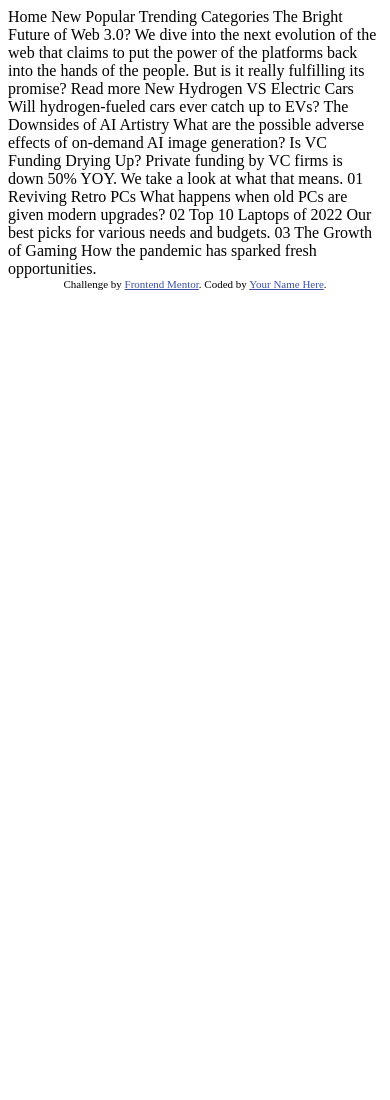
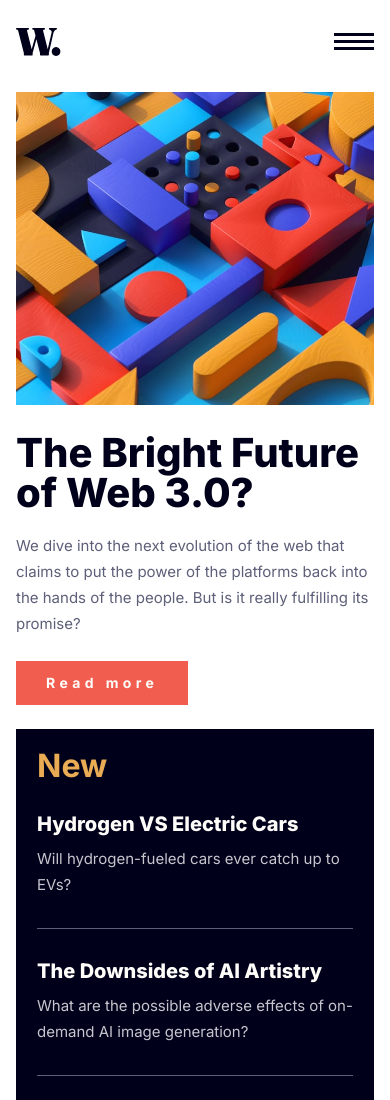
Before and after one commit to krishee107/FRONTENDMENTOR_News-homepage, a plain HTML site: page index.html in a window 390 px wide. Shown: the top 1100 px of the page. Before the commit the page ends 844 px from the top, so only its background shows below. Drawn offline with Linux system fonts and the light colour scheme.

Commit message:
Versión mobile first

```diff
--- /dev/null
+++ b/css/style.css
@@ -0,0 +1,161 @@
+@import url('https://fonts.googleapis.com/css2?family=Inter:wght@400;700;800&display=swap');
+
+:root{
+    /*Colors*/
+
+    /*Primary*/
+    --primary-color:hsl(35, 77%, 62%);
+    --primary-color2:hsl(5, 85%, 63%);
+    /*Neutral*/
+    --neutral-color:hsl(36, 100%, 99%);
+    --neutral-color2:hsl(233, 8%, 79%);
+    --neutral-color3:hsl(236, 13%, 42%);
+    --neutral-color4:hsl(240, 100%, 5%);
+
+
+    /* Typography */
+    --fs:15px;
+    --ff:'Inter', sans-serif;
+}
+
+/* General */
+
+html, body{
+    min-height: 100vh;
+    width: 100vw;
+    margin: 0;
+    font-family: var(--ff);
+    font-size: var(--fs);
+    overflow-x: hidden;
+}
+
+.container {
+    padding: 28px 16px;
+}
+
+/* Header */
+header {
+    display: flex;
+    justify-content: space-between;
+    align-items: center;
+    padding-bottom: 32px;
+}
+.logo {
+    max-width: 45px;
+}.logo img {
+    width: 100%;
+}
+.menu_hamburguesa_close{display: none;}
+
+/*Hero */
+.hero_img {padding-bottom: 24px;}
+.hero_img img {
+    max-width: 100%;
+}
+.hero_content {
+    display: flex;
+    flex-direction: column;
+    gap: 20px;
+}
+.hero_title {font-weight: 800;font-size: 40px;line-height: 40px;color: var(--neutral-color4);}
+.hero_text {
+    font-weight: 400;
+    font-size: 15px;
+    line-height: 26px;
+    color: var(--neutral-color3);
+}
+.hero_text_button {
+    color: var(--neutral-color);
+    font-weight: 700;
+    font-size: 14px;
+    line-height: 24px;
+    letter-spacing: 4.375px;
+    background-color: var(--primary-color2);
+    width: fit-content;
+    padding: 10px 30px;
+    margin: 24px;
+    margin-left: unset;
+}
+
+/* Aside news*/
+aside {
+    background: var(--neutral-color4);
+    padding: 21px;
+}
+.aside_title {
+    font-weight: 700;
+    font-size: 32px;
+    line-height: 32px;
+    color: var(--primary-color);
+}
+.news {
+    display: flex;
+    flex-direction: column;
+}
+.new {
+    padding: 30px 0;
+    display: flex;
+    flex-direction: column;
+    gap: 10px;
+}
+
+.new:not(.new:last-child) {
+    border-bottom: 1px solid var(--neutral-color3);
+}
+.new_title {
+    font-weight: 800;
+    font-size: 20px;
+    line-height: 24px;
+    color: var(--neutral-color);
+}
+
+.new_text {
+    color: var(--neutral-color2);
+    font-weight: 400;
+    font-size: 15px;
+    line-height: 26px;
+}
+
+/* Bottom news */
+.bottom_content {
+    padding-top: 64px;
+    display: flex;
+    flex-direction: column;
+    gap: 32px;
+}
+
+.bottom_new {
+    display: flex;
+    width: 100%;
+    gap: 24px;
+}
+.bottom_new_img img {
+    max-width: 100px;
+}
+
+.bottom_new_content {
+    display: flex;
+    flex-direction: column;
+    gap: 10px;
+}
+
+.bottom_new_content_number {
+    font-weight: 700;
+    font-size: 32px;
+    line-height: 32px;
+    color: var(--neutral-color2);
+}
+
+.bottom_new_content_title {
+    font-weight: 800;
+    font-size: 18px;
+    line-height: 24px;
+    color: var(--neutral-color4);
+}
+
+.bottom_new_content_text {
+    font-weight: 400;
+    font-size: 15px;
+    line-height: 26px;
+    color: var(--neutral-color3);
+}
--- a/index.html
+++ b/index.html
@@ -5,56 +5,102 @@
   <meta name="viewport" content="width=device-width, initial-scale=1.0"> <!-- displays site properly based on user's device -->
 
   <link rel="icon" type="image/png" sizes="32x32" href="./images/favicon-32x32.png">
-
+  <link rel="stylesheet" href="./css/style.css">
   <title>Frontend Mentor | News homepage</title>
 
-  <!-- Feel free to remove these styles or customise in your own stylesheet 👍 -->
-  <style>
-    .attribution { font-size: 11px; text-align: center; }
-    .attribution a { color: hsl(228, 45%, 44%); }
-  </style>
 </head>
 <body>
 
+  <div class="container">
+    <header>
+      <div class="logo"><img src="./assets/images/logo.svg" alt="Logo"></div>
+      <div class="menu">
+        <div class="menu_hamburguesa">
+          <div class="menu_hamburguesa_open"><img src="./assets/images/icon-menu.svg" alt="open menu"></div>
+          <div class="menu_hamburguesa_close"><img src="./assets/images/icon-menu-close.svg" alt="close menu"></div>
+        </div>
+      </div>
+    </header>
+
+    <div class="hero">
+      <div class="hero_img">
+        <!-- Imagen principal -->
+        <picture>
+          <source srcset="./assets/images/image-web-3-desktop.jpg" media="(min-width: 600px)">
+          <img src="./assets/images/image-web-3-mobile.jpg" alt="">
+        </picture>
+      </div>
+
+        <!-- Contenido inferior -->
+        <div class="hero_content">
+          <!-- Titulo -->
+          <div class="hero_title">The Bright Future of Web 3.0?</div>
+
+          <div class="hero_text">
+            <!-- Texto-->
+            <div class="hero_text_content">
+              We dive into the next evolution of the web that claims to put the power of the platforms back into the hands of the people.
+              But is it really fulfilling its promise?
+            </div>
+            <!-- Read more -->
+            <div class="hero_text_button">Read more</div>
+        </div>
+    </div>
+
+    <aside>
+      <div class="aside_title">New</div>
+      <div class="news">
+        <div class="new">
+          <div class="new_title">Hydrogen VS Electric Cars</div>
+          <div class="new_text">Will hydrogen-fueled cars ever catch up to EVs?</div>
+        </div>
+
+        <div class="new">
+          <div class="new_title">The Downsides of AI Artistry</div>
+          <div class="new_text">What are the possible adverse effects of on-demand AI image generation?</div>
+        </div>
+
+        <div class="new">
+          <div class="new_title">Is VC Funding Drying Up?</div>
+          <div class="new_text">Private funding by VC firms is down 50% YOY. We take a look at what that means.</div>
+        </div>
+      </div>
+    </aside>
+
+    <section class="bottom_content">
+      <div class="bottom_new">
+        <div class="bottom_new_img"><img src="./assets/images/image-retro-pcs.jpg" alt="New preview Reviving Retro PCs"></div>
+        <div class="bottom_new_content">
+          <div class="bottom_new_content_number">01</div>
+          <div class="bottom_new_content_title">Reviving Retro PCs</div>
+          <div class="bottom_new_content_text">What happens when old PCs are given modern upgrades?</div>
+        </div>
+      </div>
+
+      <div class="bottom_new">
+          <div class="bottom_new_img"><img src="./assets/images/image-top-laptops.jpg" alt="New preview Top 10 Laptops of 2022"></div>
+          <div class="bottom_new_content">
+            <div class="bottom_new_content_number">02</div>
+            <div class="bottom_new_content_title">Top 10 Laptops of 2022</div>
+            <div class="bottom_new_content_text">Our best picks for various needs and budgets.</div>
+          </div>
+      </div>
+
+      <div class="bottom_new">
+            <div class="bottom_new_img"><img src="./assets/images/image-gaming-growth.jpg" alt="New preview The Growth of Gaming"></div>
+            <div class="bottom_new_content">
+              <div class="bottom_new_content_number">03</div>
+              <div class="bottom_new_content_title">The Growth of Gaming</div>
+              <div class="bottom_new_content_text">How the pandemic has sparked fresh opportunities.</div>
+            </div>
+      </div>
+    </section>
+  </div>
   Home
   New
   Popular
   Trending
   Categories
 
-  The Bright Future of Web 3.0?
-
-  We dive into the next evolution of the web that claims to put the power of the platforms back into the hands of the people.
-  But is it really fulfilling its promise?
-
-  Read more
-
-  New
-
-  Hydrogen VS Electric Cars
-  Will hydrogen-fueled cars ever catch up to EVs?
-
-  The Downsides of AI Artistry
-  What are the possible adverse effects of on-demand AI image generation?
-
-  Is VC Funding Drying Up?
-  Private funding by VC firms is down 50% YOY. We take a look at what that means.
-
-  01
-  Reviving Retro PCs
-  What happens when old PCs are given modern upgrades?
-
-  02
-  Top 10 Laptops of 2022
-  Our best picks for various needs and budgets.
-
-  03
-  The Growth of Gaming
-  How the pandemic has sparked fresh opportunities.
-
-  <div class="attribution">
-    Challenge by <a href="https://www.frontendmentor.io?ref=challenge" target="_blank">Frontend Mentor</a>.
-    Coded by <a href="#">Your Name Here</a>.
-  </div>
 </body>
 </html>
```
